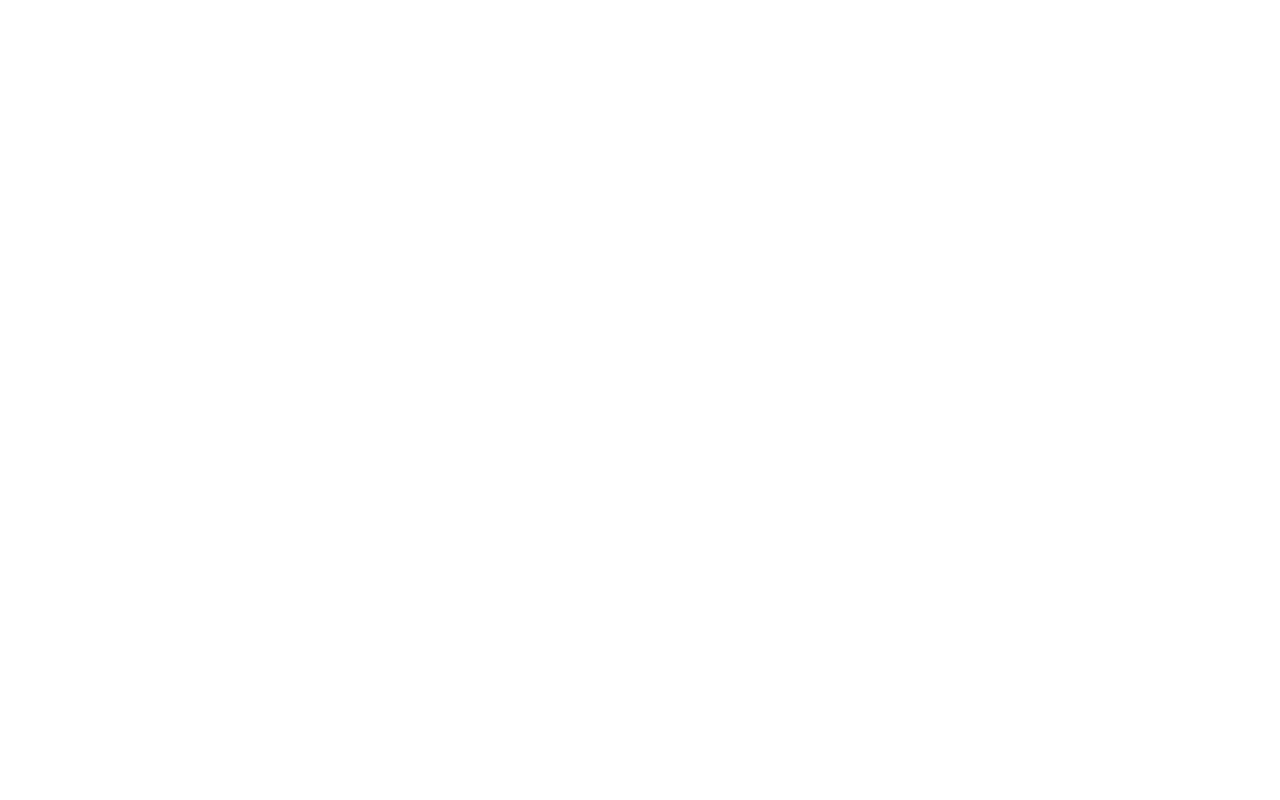
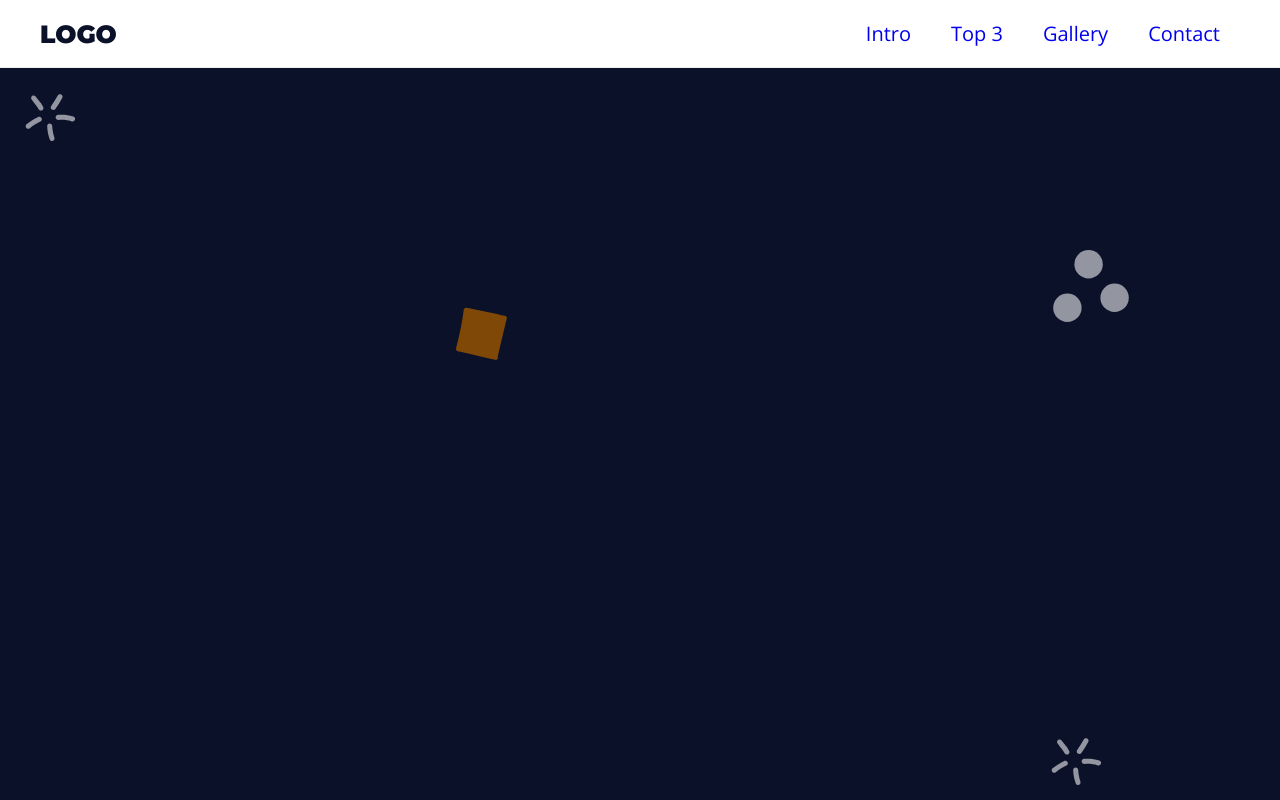
Before and after one commit to daviconrado/landing-page, a plain HTML site: page index.html in a window 1280 px wide. Shown: the top 800 px of the page. Drawn offline with nearby package versions, Linux system fonts and the light colour scheme.

Commit message:
segundo commit

```diff
--- a/assets/css/styles.css
+++ b/assets/css/styles.css
@@ -0,0 +1,131 @@
+:root{
+    --primary-color: #0A1128;
+    --white-color: #fff;
+    --light-gray-color: #eee;
+    --gap: 3rem;
+}
+
+*{
+    margin: 0;
+    padding: 0;
+}
+
+html{
+    font-size: 62.5%;
+}
+
+body{
+  font-family: "Open Sans", sans-serif;
+  font-size: 2rem;
+  color: var(--primary-color);
+}
+
+h1,h2,h3,h4 h5, h6{
+  font-family: "Montserrat", sans-serif;
+}
+
+h1{
+    font-size: 6rem;
+    text-transform: uppercase;
+}
+
+h2{
+    font-size: 5.5rem;
+}
+
+h3{
+    font-size: 5rem;
+}
+
+h4{
+    font-size: 4.5rem;
+}
+
+h5{
+    font-size: 4rem;
+}
+
+h6{
+    font-size: 3.5rem;
+}
+
+a{
+    text-decoration: none;
+}
+
+.main-bg{
+    background-image: url('../img/main-bg.svg');
+    background-size: cover;
+    background-position: center center;
+    color: var(--white-color)
+}
+
+.white-bg{
+    background-color: var(--white-color);
+}
+
+.main-content{
+    max-width: 1200px;
+    margin: 0 auto;
+    padding: var(--gap)
+}
+
+.section{
+    height: 100vh;
+}
+
+.menu{
+    background-color: var(--white-color);
+    position: fixed;
+    top: 0;
+    left:0;
+    right: 0;
+    width: 100%;
+    border-bottom: 1px solid var(--light-gray-color);
+}
+
+.menu-content{
+    display: flex;
+    justify-content: space-between;
+    align-items: center;
+    padding-top: 0;
+    padding-bottom: 0;
+}
+
+.menu h1{
+    font-size: 2.5rem;
+    color: var(--primary-color)
+}
+
+.menu h1 a{
+    color: inherit;
+}
+
+.menu ul{
+    list-style: none;
+    display: flex;
+}
+
+.menu ul li a{
+    display: block;
+    padding: 20px;
+    font-size: 2rem;
+    text-transform: capitalize;
+    position: relative;
+}
+
+.menu ul li a::after{
+    content: '';
+    position: absolute;
+    bottom: 1rem;
+    left: 50%;
+    width: 0;
+    height: 0.2rem;
+    background-color: crimson;
+    transition: all 300ms ease-in-out;
+}
+
+.menu ul li a:hover::after{
+    width: 50%;
+    left: 25%;
+}
--- a/index.html
+++ b/index.html
@@ -3,9 +3,27 @@
 <head>
     <meta charset="UTF-8">
     <meta name="viewport" content="width=device-width, initial-scale=1.0">
-    <title>Cores</title>
+    <title>Landing Page</title>
     <link rel="stylesheet" href="./assets/css/styles.css">
+    <link rel="preconnect" href="https://fonts.googleapis.com">
+    <link rel="preconnect" href="https://fonts.gstatic.com" crossorigin>
+    <link href="https://fonts.googleapis.com/css2?family=Montserrat:ital,wght@0,900;1,900&family=Open+Sans:ital,wght@0,300;1,300&display=swap" rel="stylesheet">
 </head>
-<body>
-</body>
+<body class="main-bg">
+    <aside class="menu">
+        <section class="main-content menu-content">
+        <h1><a href="#">Logo</a></h1>
+            <nav>
+                <ul>
+                    <li><a href="#">intro</a></li>
+                    <li><a href="#">top 3</a></li>
+                    <li><a href="#">gallery</a></li>
+                    <li><a href="#">contact</a></li>
+                </ul>
+            </nav>
+        </section>
+    </aside>
+
+    <section class="section"></section>
+    <section class="section"></section>
 </html>
```
Also changed, not shown: assets/img/main-bg.svg (added).
